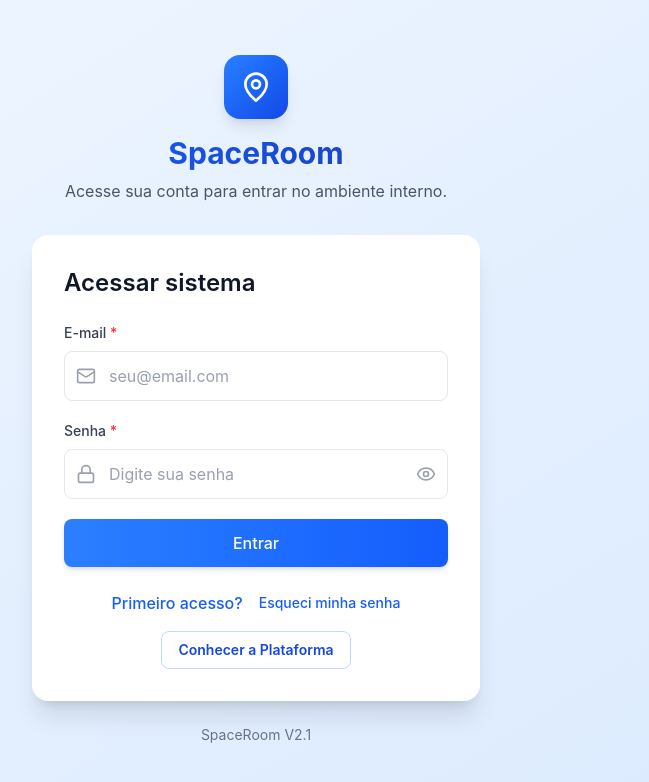
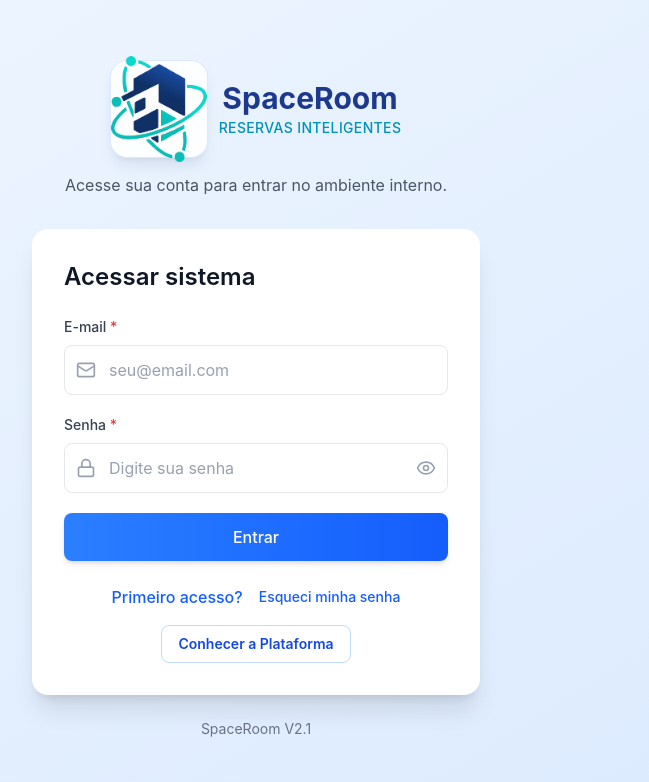
Before and after one commit to CoutinnhoGC/Space-Room, a React (Vite) app: page /login in a window 1280 px wide. Shown: the top 782 px of the page, without its empty margins (384-1033 px from the left). Built offline with nearby package versions, Linux system fonts and the light colour scheme; no server answers.

Commit message:
Logo SpaceRoom

```diff
--- /dev/null
+++ b/src/app/components/BrandLogo.tsx
@@ -0,0 +1,46 @@
+type BrandLogoSize = "sm" | "md" | "lg";
+
+interface BrandLogoProps {
+  size?: BrandLogoSize;
+  showText?: boolean;
+  className?: string;
+}
+
+const sizeClasses: Record<BrandLogoSize, { frame: string; image: string; title: string; subtitle: string }> = {
+  sm: {
+    frame: "h-10 w-10",
+    image: "h-11 w-11",
+    title: "text-lg",
+    subtitle: "text-[10px]",
+  },
+  md: {
+    frame: "h-14 w-14",
+    image: "h-16 w-16",
+    title: "text-2xl",
+    subtitle: "text-xs",
+  },
+  lg: {
+    frame: "h-24 w-24",
+    image: "h-28 w-28",
+    title: "text-3xl",
+    subtitle: "text-sm",
+  },
+};
+
+export function BrandLogo({ size = "md", showText = true, className = "" }: BrandLogoProps) {
+  const classes = sizeClasses[size];
+
+  return (
+    <div className={`flex min-w-0 items-center gap-3 ${className}`}>
+      <div className={`${classes.frame} flex flex-none items-center justify-center rounded-2xl bg-white/90 shadow-lg shadow-blue-950/10 ring-1 ring-blue-100`}>
+        <img src="/spaceroom-logo.png" alt="SpaceRoom" className={`${classes.image} object-contain`} />
+      </div>
+      {showText && (
+        <div className="min-w-0">
+          <div className={`${classes.title} truncate font-bold leading-tight text-blue-900 dark:text-slate-100`}>SpaceRoom</div>
+          <div className={`${classes.subtitle} truncate font-medium uppercase tracking-wide text-cyan-600 dark:text-cyan-300`}>Reservas inteligentes</div>
+        </div>
+      )}
+    </div>
+  );
+}
--- a/src/app/components/Sidebar.tsx
+++ b/src/app/components/Sidebar.tsx
@@ -1,5 +1,6 @@
 import { Building2, Calendar, CalendarDays, ChevronLeft, ChevronRight, Home, LayoutDashboard, MapPin, Settings, Users, BarChart3 } from "lucide-react";
 import { Link } from "react-router";
+import { BrandLogo } from "./BrandLogo";
 
 interface SidebarProps {
   isOpen: boolean;
@@ -47,16 +48,9 @@ export function Sidebar({ isOpen, collapsed, activeItem, onItemClick, onToggleCo
       <aside
         className={`fixed left-0 top-0 z-50 flex h-screen w-64 flex-col border-r border-gray-100 bg-white transition-transform duration-300 ease-in-out dark:border-slate-800 dark:bg-slate-950 lg:sticky lg:z-30 ${isOpen ? "translate-x-0" : "-translate-x-full lg:translate-x-0"} ${collapsed ? "lg:w-20" : "lg:w-64"}`}
       >
-        <div className="flex h-16 items-center justify-between border-b border-gray-100 px-4 dark:border-slate-800">
+        <div className={`flex h-20 items-center justify-between border-b border-gray-100 px-4 dark:border-slate-800 ${collapsed ? "lg:px-3" : ""}`}>
           <Link to="/" onClick={onItemClick} className="flex min-w-0 items-center gap-3 overflow-hidden">
-            <div className="flex h-8 w-8 flex-none items-center justify-center rounded-lg bg-gradient-to-br from-blue-400 to-blue-600">
-              <MapPin className="h-5 w-5 flex-none text-white" />
-            </div>
-            {!collapsed && (
-              <div>
-                <h1 className="bg-gradient-to-r from-blue-500 to-blue-700 bg-clip-text text-lg font-semibold text-transparent">SpaceRoom</h1>
-              </div>
-            )}
+            <BrandLogo size="sm" showText={!collapsed} />
           </Link>
 
           <button type="button" onClick={onToggleCollapse} className="hidden rounded-lg p-2 text-gray-500 transition-colors hover:bg-gray-100 dark:text-slate-400 dark:hover:bg-slate-900 lg:flex" title={collapsed ? "Expandir menu" : "Recolher menu"}>
--- a/src/app/pages/CadastroPage.tsx
+++ b/src/app/pages/CadastroPage.tsx
@@ -1,7 +1,8 @@
 import { FormEvent, useEffect, useMemo, useState } from "react";
 import { Link, useNavigate } from "react-router";
-import { MapPin, Mail, Lock, User, Building2, Shield } from "lucide-react";
+import { Mail, Lock, User, Building2, Shield } from "lucide-react";
 import { toast } from "sonner";
+import { BrandLogo } from "../components/BrandLogo";
 import { inferDefaultReservationPermission } from "../lib/permissions";
 import { setCurrentUser } from "../lib/session";
 import { isValidEmail, sanitizeFullName, validateFullName } from "../lib/validators";
@@ -111,12 +112,7 @@ export function CadastroPage() {
     <div className="min-h-screen bg-gradient-to-br from-blue-50 to-blue-100 flex items-center justify-center p-4">
       <div className="w-full max-w-md">
         <div className="text-center mb-8">
-          <div className="inline-flex items-center justify-center w-16 h-16 bg-gradient-to-br from-blue-500 to-blue-700 rounded-2xl mb-4 shadow-lg">
-            <MapPin className="w-8 h-8 text-white" />
-          </div>
-          <h1 className="text-3xl font-bold bg-gradient-to-r from-blue-600 to-blue-800 bg-clip-text text-transparent mb-2">
-            SpaceRoom
-          </h1>
+          <BrandLogo size="lg" className="mb-4 justify-center" />
           <p className="text-gray-600">Crie sua conta e comece a gerenciar espaços</p>
         </div>
 
--- a/src/app/pages/ForgotPasswordPage.tsx
+++ b/src/app/pages/ForgotPasswordPage.tsx
@@ -1,7 +1,8 @@
 import { FormEvent, useState } from "react";
 import { Link } from "react-router";
-import { ArrowLeft, Mail, MapPin } from "lucide-react";
+import { ArrowLeft, Mail } from "lucide-react";
 import { toast } from "sonner";
+import { BrandLogo } from "../components/BrandLogo";
 import { isValidEmail } from "../lib/validators";
 import { authService } from "../services/authService";
 import type { PasswordRecoveryResponse } from "../types/api";
@@ -41,8 +42,7 @@ export function ForgotPasswordPage() {
       <div className="mx-auto flex min-h-screen w-full max-w-md items-center justify-center">
         <div className="w-full">
           <div className="mb-8 text-center">
-            <div className="mb-4 inline-flex h-16 w-16 items-center justify-center rounded-2xl bg-gradient-to-br from-blue-500 to-blue-700 shadow-lg"><MapPin className="h-8 w-8 text-white" /></div>
-            <h1 className="mb-2 bg-gradient-to-r from-blue-600 to-blue-800 bg-clip-text text-3xl font-bold text-transparent">SpaceRoom</h1>
+            <BrandLogo size="lg" className="mb-4 justify-center" />
             <p className="text-gray-600">Recuperação de senha</p>
           </div>
 
--- a/src/app/pages/LandingPage.tsx
+++ b/src/app/pages/LandingPage.tsx
@@ -1,5 +1,6 @@
 import { BarChart3, CalendarCheck, ClipboardCheck, KeyRound, MapPin, ShieldCheck } from "lucide-react";
 import { Link } from "react-router";
+import { BrandLogo } from "../components/BrandLogo";
 
 const features = [
   { icon: MapPin, title: "Controle de espaços", text: "Cadastre salas, laboratórios, auditórios, coworkings e subespaços hierárquicos." },
@@ -15,8 +16,7 @@ export function LandingPage() {
     <div className="min-h-screen bg-[radial-gradient(circle_at_top_left,#dbeafe,transparent_34%),linear-gradient(135deg,#f8fafc_0%,#e0f2fe_45%,#fefce8_100%)] text-slate-950">
       <header className="mx-auto flex max-w-6xl items-center justify-between px-6 py-6">
         <Link to="/login" className="flex items-center gap-3">
-          <span className="flex h-10 w-10 items-center justify-center rounded-2xl bg-blue-600 text-white shadow-lg"><MapPin className="h-5 w-5" /></span>
-          <span className="text-lg font-bold">SpaceRoom</span>
+          <BrandLogo size="sm" />
         </Link>
         <Link to="/login" className="rounded-full border border-slate-300 bg-white/70 px-4 py-2 text-sm font-semibold text-slate-700 backdrop-blur hover:bg-white">Entrar</Link>
       </header>
--- a/src/app/pages/LoginPage.tsx
+++ b/src/app/pages/LoginPage.tsx
@@ -1,7 +1,8 @@
-import { Eye, EyeOff, Info, Lock, Mail, MapPin } from "lucide-react";
+import { Eye, EyeOff, Info, Lock, Mail } from "lucide-react";
 import { FormEvent, useState } from "react";
 import { Link, useNavigate } from "react-router";
 import { toast } from "sonner";
+import { BrandLogo } from "../components/BrandLogo";
 import { setAuthenticatedSession } from "../lib/session";
 import { isValidEmail } from "../lib/validators";
 import { authService } from "../services/authService";
@@ -45,8 +46,7 @@ export function LoginPage() {
     <div className="flex min-h-screen items-center justify-center bg-gradient-to-br from-blue-50 to-blue-100 p-4 text-gray-900">
       <div className="w-full max-w-md">
         <div className="mb-8 text-center">
-          <div className="mb-4 inline-flex h-16 w-16 items-center justify-center rounded-2xl bg-gradient-to-br from-blue-500 to-blue-700 shadow-lg"><MapPin className="h-8 w-8 text-white" /></div>
-          <h1 className="mb-2 bg-gradient-to-r from-blue-600 to-blue-800 bg-clip-text text-3xl font-bold text-transparent">SpaceRoom</h1>
+          <BrandLogo size="lg" className="mb-4 justify-center" />
           <p className="text-gray-600">Acesse sua conta para entrar no ambiente interno.</p>
         </div>
 
```
Also changed, not shown: public/spaceroom-logo.png (added).
